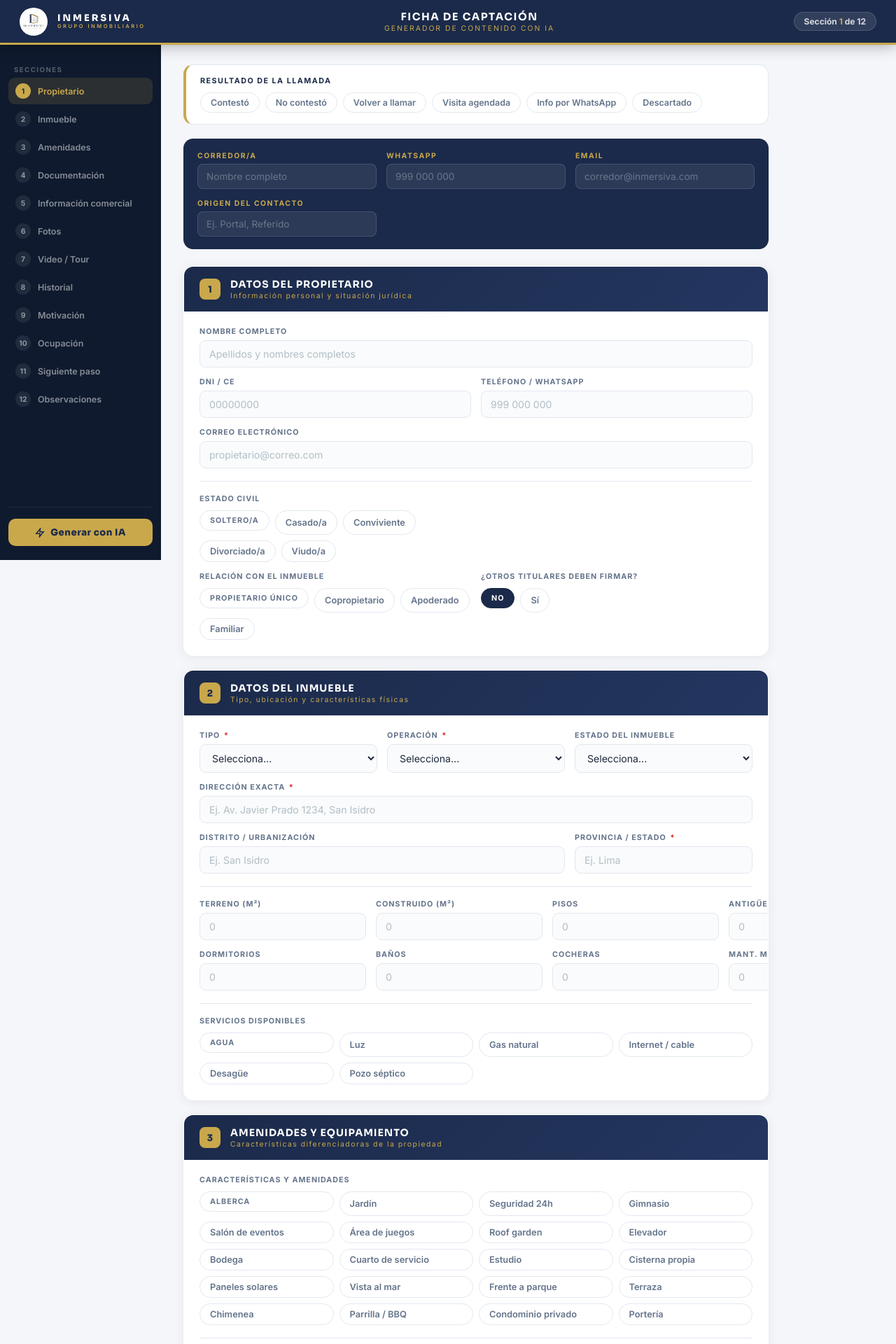
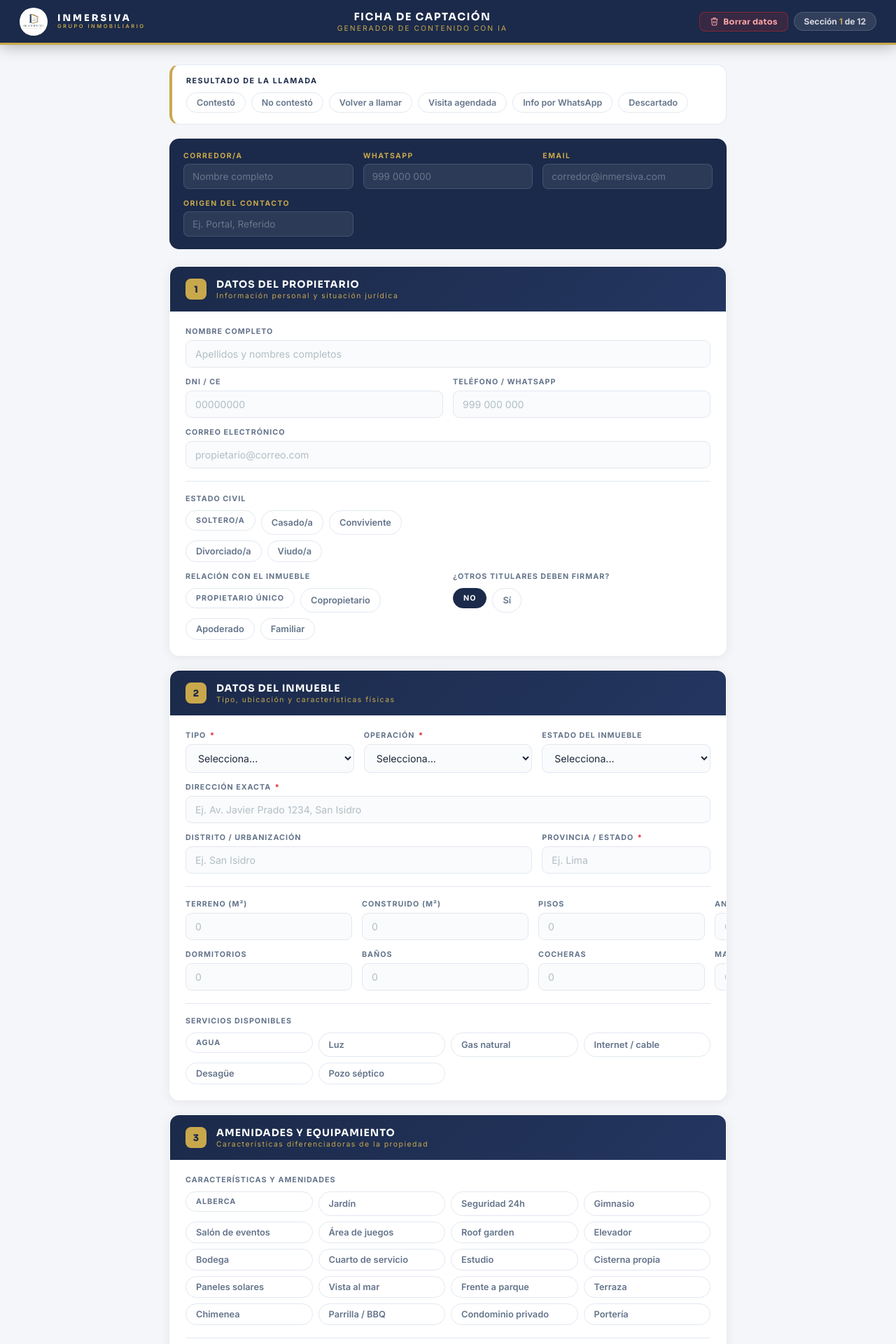
Before and after one commit to inmersivagrupoinmobiliario-dotcom/Inmersiva-Inmobiliaria, a Python web app: template templates/form.html in a window 1280 px wide. Shown: the top 1920 px of the page at 70% size. Run offline with Jinja, Linux system fonts and the light colour scheme; the template is opened without the code that fills it, so the values that code supplies are empty.

Commit message:
feat: ficha — quitar sidebar, centrar formulario, persistencia localStorage y botón borrar
Formulario centrado a 860px sin sidebar. Los datos se guardan automáticamente en localStorage al escribir (sobreviven recarga) y se borran al generar o presionar "Borrar datos" en el header.

Co-Authored-By: Claude Sonnet 4.6 <noreply@anthropic.com>

```diff
--- a/templates/form.html
+++ b/templates/form.html
@@ -54,84 +54,8 @@
     .progress-pill { background: rgba(255,255,255,.1); border: 1px solid rgba(255,255,255,.15); border-radius: 100px; padding: 5px 14px; font-size: .75rem; font-weight: 700; color: rgba(255,255,255,.8); white-space: nowrap; }
     .progress-pill span { color: var(--gold); }
 
-    /* ── LAYOUT ── */
-    .layout { display: flex; min-height: calc(100vh - 64px); }
-
-    /* ── SIDEBAR NAV ── */
-    .sidebar-nav {
-      width: 230px;
-      flex-shrink: 0;
-      background: var(--navy-dark);
-      position: sticky;
-      top: 64px;
-      height: calc(100vh - 64px);
-      overflow-y: auto;
-      padding: 20px 12px;
-      display: flex;
-      flex-direction: column;
-      gap: 2px;
-    }
-    .sidebar-nav::-webkit-scrollbar { width: 3px; }
-    .sidebar-nav::-webkit-scrollbar-thumb { background: var(--gold-border); border-radius: 3px; }
-    .nav-section-label { font-size: .6rem; font-weight: 700; color: rgba(255,255,255,.3); letter-spacing: 1.5px; text-transform: uppercase; padding: 10px 8px 4px; }
-    .nav-item {
-      display: flex;
-      align-items: center;
-      gap: 10px;
-      padding: 8px 10px;
-      border-radius: 9px;
-      cursor: pointer;
-      transition: all var(--transition);
-      text-decoration: none;
-      color: rgba(255,255,255,.5);
-      font-size: .78rem;
-      font-weight: 600;
-    }
-    .nav-item:hover { background: rgba(201,168,76,.1); color: rgba(255,255,255,.85); }
-    .nav-item.active { background: rgba(201,168,76,.15); color: var(--gold); }
-    .nav-num {
-      width: 22px;
-      height: 22px;
-      border-radius: 50%;
-      background: rgba(255,255,255,.08);
-      display: flex;
-      align-items: center;
-      justify-content: center;
-      font-size: .65rem;
-      font-weight: 800;
-      flex-shrink: 0;
-      transition: all var(--transition);
-    }
-    .nav-item.active .nav-num { background: var(--gold); color: var(--navy); }
-    .nav-item.done .nav-num { background: #10b981; color: #fff; }
-    .nav-item.done { color: rgba(255,255,255,.6); }
-    .nav-submit {
-      margin-top: auto;
-      padding-top: 16px;
-      border-top: 1px solid rgba(255,255,255,.08);
-    }
-    .nav-submit-btn {
-      width: 100%;
-      padding: 11px;
-      background: var(--gold);
-      color: var(--navy);
-      font-family: 'Sora', sans-serif;
-      font-weight: 800;
-      font-size: .82rem;
-      border: none;
-      border-radius: 10px;
-      cursor: pointer;
-      letter-spacing: .5px;
-      transition: opacity var(--transition);
-      display: flex;
-      align-items: center;
-      justify-content: center;
-      gap: 8px;
-    }
-    .nav-submit-btn:hover { opacity: .88; }
-
     /* ── MAIN CONTENT ── */
-    .main-content { flex: 1; padding: 28px 32px; max-width: 900px; }
+    .main-content { max-width: 860px; margin: 0 auto; padding: 28px 32px; }
 
     /* ── LLAMADA BAR ── */
     .llamada-bar {
@@ -416,7 +340,6 @@
 
     /* ── RESPONSIVE ── */
     @media (max-width: 900px) {
-      .sidebar-nav { display: none; }
       .main-content { padding: 16px; max-width: 100%; }
       .fg-3, .fg-4, .fg-5 { grid-template-columns: 1fr 1fr; }
       .fg-3 .span3, .fg-4 .span3 { grid-column: span 2; }
@@ -447,38 +370,15 @@
     <div class="top-header-sub">Generador de contenido con IA</div>
   </div>
   <div class="top-header-right">
+    <button type="button" onclick="clearDraft()" style="display:flex;align-items:center;gap:6px;background:rgba(220,38,38,.15);border:1.5px solid rgba(220,38,38,.45);border-radius:8px;padding:6px 14px;color:#fca5a5;font-family:'Sora',sans-serif;font-size:.72rem;font-weight:700;cursor:pointer;letter-spacing:.3px;transition:all .18s;" onmouseover="this.style.background='rgba(220,38,38,.3)'" onmouseout="this.style.background='rgba(220,38,38,.15)'">
+      <svg width="13" height="13" fill="none" stroke="currentColor" stroke-width="2" viewBox="0 0 24 24"><polyline points="3 6 5 6 21 6"/><path d="M19 6l-1 14a2 2 0 0 1-2 2H8a2 2 0 0 1-2-2L5 6"/><path d="M10 11v6"/><path d="M14 11v6"/><path d="M9 6V4a1 1 0 0 1 1-1h4a1 1 0 0 1 1 1v2"/></svg>
+      Borrar datos
+    </button>
     <div class="progress-pill">Sección <span id="currentSection">1</span> de 12</div>
   </div>
 </header>
 
-<!-- ═══ LAYOUT ══════════════════════════════════════════════════════════════ -->
-<div class="layout">
-
-  <!-- SIDEBAR -->
-  <nav class="sidebar-nav">
-    <div class="nav-section-label">Secciones</div>
-    <a class="nav-item active" href="#sec-1" id="nav-1"><span class="nav-num">1</span> Propietario</a>
-    <a class="nav-item" href="#sec-2" id="nav-2"><span class="nav-num">2</span> Inmueble</a>
-    <a class="nav-item" href="#sec-3" id="nav-3"><span class="nav-num">3</span> Amenidades</a>
-    <a class="nav-item" href="#sec-4" id="nav-4"><span class="nav-num">4</span> Documentación</a>
-    <a class="nav-item" href="#sec-5" id="nav-5"><span class="nav-num">5</span> Información comercial</a>
-    <a class="nav-item" href="#sec-6" id="nav-6"><span class="nav-num">6</span> Fotos</a>
-    <a class="nav-item" href="#sec-7" id="nav-7"><span class="nav-num">7</span> Video / Tour</a>
-    <a class="nav-item" href="#sec-8" id="nav-8"><span class="nav-num">8</span> Historial</a>
-    <a class="nav-item" href="#sec-9" id="nav-9"><span class="nav-num">9</span> Motivación</a>
-    <a class="nav-item" href="#sec-10" id="nav-10"><span class="nav-num">10</span> Ocupación</a>
-    <a class="nav-item" href="#sec-11" id="nav-11"><span class="nav-num">11</span> Siguiente paso</a>
-    <a class="nav-item" href="#sec-12" id="nav-12"><span class="nav-num">12</span> Observaciones</a>
-    <div class="nav-submit">
-      <button class="nav-submit-btn" onclick="document.getElementById('fichaForm').requestSubmit()">
-        <svg width="14" height="14" fill="none" stroke="currentColor" stroke-width="2.5" viewBox="0 0 24 24"><path d="M13 2L3 14h9l-1 8 10-12h-9l1-8z"/></svg>
-        Generar con IA
-      </button>
-    </div>
-  </nav>
-
-  <!-- MAIN -->
-  <div class="main-content">
+<div class="main-content">
     <form id="fichaForm" action="/generar" method="post" enctype="multipart/form-data">
 
     {% if error %}
@@ -1237,7 +1137,6 @@
     <div class="form-footer">
       Inmersiva Grupo Inmobiliario · Sistema Generador de Contenido IA · inmobiliariainmersiva.com
     </div>
-  </div>
 </div>
 
 <script>
@@ -1276,22 +1175,89 @@
     toggle('arrendatario-block', radio.value === 'Alquilada');
   }
 
-  /* ── SIDEBAR ACTIVE STATE ────────────────────────────────────────────── */
+  /* ── SECTION COUNTER ─────────────────────────────────────────────────── */
   const sections = document.querySelectorAll('.section-card');
-  const navItems = document.querySelectorAll('.nav-item');
   const counter  = document.getElementById('currentSection');
 
   const observer = new IntersectionObserver((entries) => {
     entries.forEach(e => {
-      if (e.isIntersecting) {
-        const id = e.target.id.replace('sec-', '');
-        navItems.forEach(n => n.classList.toggle('active', n.id === 'nav-' + id));
-        if (counter) counter.textContent = id;
+      if (e.isIntersecting && counter) {
+        counter.textContent = e.target.id.replace('sec-', '');
       }
     });
   }, { rootMargin: '-40% 0px -50% 0px' });
 
   sections.forEach(s => observer.observe(s));
+
+  /* ── LOCAL STORAGE DRAFT ─────────────────────────────────────────────── */
+  const DRAFT_KEY = 'inmersiva_ficha_draft';
+
+  function saveDraft() {
+    const form = document.getElementById('fichaForm');
+    const data = {};
+    form.querySelectorAll('input:not([type=file]), select, textarea').forEach(el => {
+      if (!el.name) return;
+      if (el.type === 'checkbox' || el.type === 'radio') {
+        if (el.checked) {
+          if (data[el.name] === undefined) data[el.name] = [];
+          if (!Array.isArray(data[el.name])) data[el.name] = [data[el.name]];
+          data[el.name].push(el.value);
+        }
+      } else {
+        data[el.name] = el.value;
+      }
+    });
+    localStorage.setItem(DRAFT_KEY, JSON.stringify(data));
+  }
+
+  function restoreDraft() {
+    const raw = localStorage.getItem(DRAFT_KEY);
+    if (!raw) return;
+    let data;
+    try { data = JSON.parse(raw); } catch { return; }
+    const form = document.getElementById('fichaForm');
+    form.querySelectorAll('input:not([type=file]), select, textarea').forEach(el => {
+      if (!el.name || !(el.name in data)) return;
+      const val = data[el.name];
+      if (el.type === 'checkbox' || el.type === 'radio') {
+        el.checked = Array.isArray(val) ? val.includes(el.value) : val === el.value;
+      } else {
+        el.value = val || '';
+      }
+    });
+    // Re-run conditional logic after restoring
+    const q = s => document.querySelector(s);
+    const qAll = s => document.querySelectorAll(s);
+    qAll('[name=propietario_estado_civil]:checked').forEach(r => onEstadoCivil(r));
+    qAll('[name=propietario_otros_titulares]:checked').forEach(r => onOtrosTitulares(r));
+    qAll('[name=propietario_relacion]:checked').forEach(r => onRelacion(r));
+    qAll('[name=tenencia]:checked').forEach(r => onTenencia(r));
+    qAll('[name=hipoteca]:checked').forEach(r => toggle('hipoteca-block', r.value === 'Sí'));
+    qAll('[name=litigios]:checked').forEach(r => toggle('litigios-block', r.value === 'Sí'));
+    qAll('[name=cuotas_pendientes]:checked').forEach(r => toggle('cuotas-block', r.value === 'Sí'));
+    qAll('[name=otros_corredores]:checked').forEach(r => toggle('otros-corredores-block', r.value === 'Sí'));
+    qAll('[name=estado_ocupacion]:checked').forEach(r => onOcupacion(r));
+    qAll('[name=llaves_tercero]:checked').forEach(r => toggle('llaves-block', r.value === 'Sí'));
+  }
+
+  function clearDraft() {
+    localStorage.removeItem(DRAFT_KEY);
+    document.getElementById('fichaForm').reset();
+    document.querySelectorAll('.conditional').forEach(el => {
+      el.classList.add('hidden');
+      el.classList.remove('visible');
+    });
+    const rb = document.getElementById('registral-block');
+    if (rb) { rb.classList.remove('hidden'); rb.classList.add('visible'); }
+  }
+
+  // Auto-save on every change
+  const fichaForm = document.getElementById('fichaForm');
+  fichaForm.addEventListener('input', saveDraft);
+  fichaForm.addEventListener('change', saveDraft);
+
+  // Restore on load
+  restoreDraft();
 
   /* ── FILE PREVIEWS ───────────────────────────────────────────────────── */
   function previewPortada(input) {
@@ -1328,6 +1294,7 @@
 
   /* ── SUBMIT STATE ────────────────────────────────────────────────────── */
   document.getElementById('fichaForm').addEventListener('submit', function() {
+    localStorage.removeItem(DRAFT_KEY);
     const btn = document.getElementById('submitBtn');
     btn.disabled = true;
     btn.innerHTML = `
```
